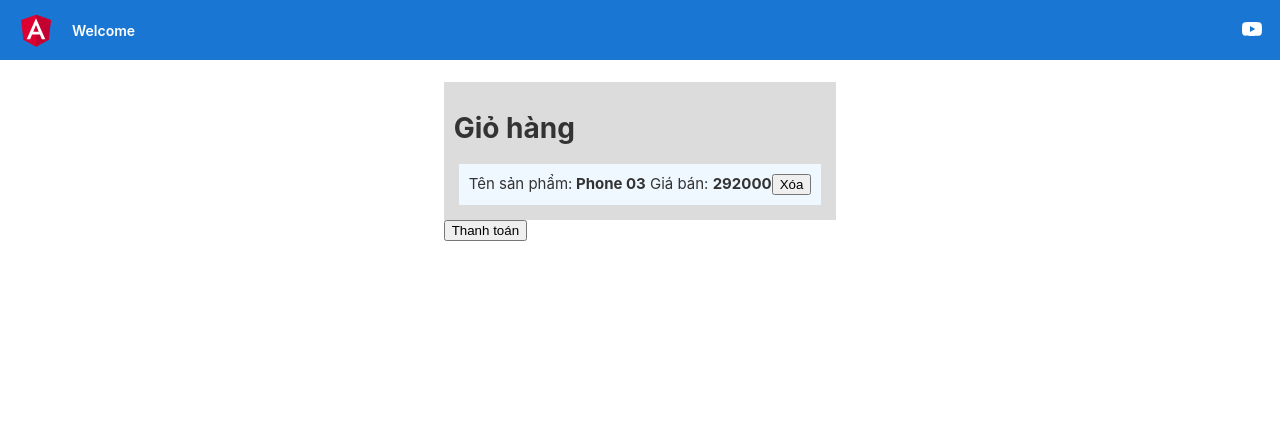
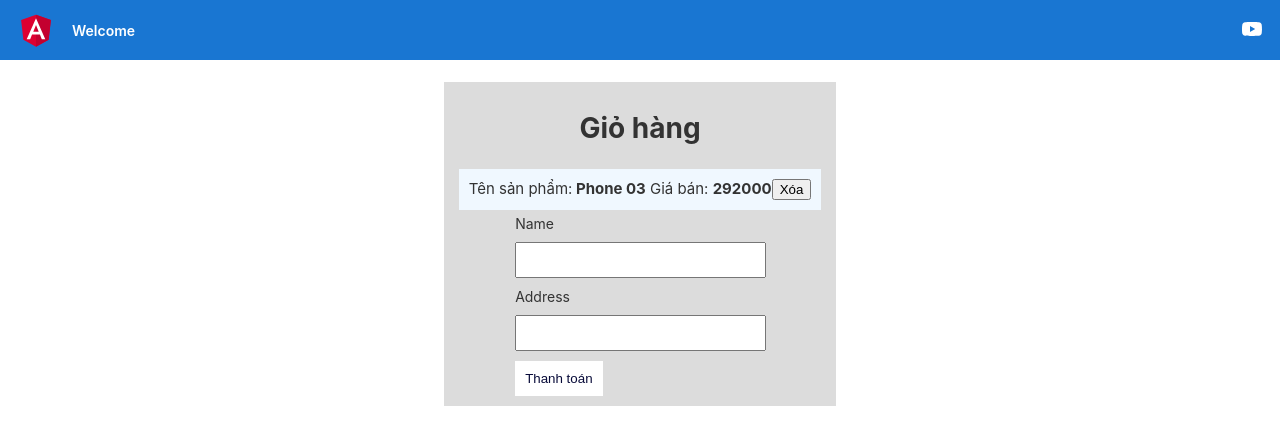
Before and after one commit to khaphan-github/angular-getstarted, an Angular app: page /shopping-cart in a window 1280 px wide. Shown: the top 444 px of the page. Built offline with nearby package versions, Linux system fonts and the light colour scheme.

Commit message:
Done create checkout form

```diff
--- a/src/app/shopping-cart/cart.component.css
+++ b/src/app/shopping-cart/cart.component.css
@@ -1,4 +1,8 @@
 .product-element {
+    display: flex;
+    flex-direction: column;
+    justify-content:center;
+    align-items: center;
     background-color: rgb(220, 220, 220);
     padding: 10px;
 }
@@ -9,3 +13,21 @@
     font-size: 15px;
     margin: 5px;
 }
+.input-box {
+    width: 95%;
+    height: 30px;
+    margin-top: 10px;
+    margin-bottom: 10px;
+    padding-left: 5px;
+    padding-right: 5px;
+}
+
+.share-btn {
+    padding: 10px;
+    border: none;
+    color: rgb(8, 11, 57);
+    background-color: rgb(255, 255, 255);
+}
+.share-btn:hover {
+    cursor: pointer;
+}
--- a/src/app/shopping-cart/cart.component.html
+++ b/src/app/shopping-cart/cart.component.html
@@ -9,10 +9,24 @@
                 <button type="button" class="" (click)="removeProductFromCart(product)">Xóa</button>
             </div>
         </div>
+        <form [formGroup]="checkoutForm" (ngSubmit)="onSubmit()">
+            <div>
+                <label for="name">
+                    Name
+                </label>
+                <input class="input-box" id="name" type="text" formControlName="name">
+            </div>
+
+            <div>
+                <label for="address">
+                    Address
+                </label>
+                <input class="input-box" id="address" type="text" formControlName="address">
+            </div>
+            <button class="share-btn" type="submit">Thanh toán</button>
+        </form>
     </div>
-    <div class="purchase">
-        <button type="button" routerLink="/shipping">Thanh toán</button>
-    </div>
+
 </div>
 <div *ngIf='ProductList && ProductList.length === 0'>
     <span>Không có sản phẩm trong giỏ hàng</span>
--- a/src/app/shopping-cart/cart.component.ts
+++ b/src/app/shopping-cart/cart.component.ts
@@ -1,4 +1,5 @@
 import { Component, OnInit } from '@angular/core';
+import { FormBuilder } from '@angular/forms';
 import { ActivatedRoute } from '@angular/router';
 import { Product } from '../products/product';
 import { CartService } from './cart.service';
@@ -12,9 +13,15 @@ import { CartService } from './cart.service';
 export class ShoppingCartComponent implements OnInit {
     ProductList: Array<Product> = this.cartService.getProductsFromCart();
 
+    checkoutForm = this.formBuilder.group({
+        name: '',
+        address: ''
+      });
+
     constructor(
         private route: ActivatedRoute,
-        private cartService: CartService
+        private cartService: CartService,
+        private formBuilder: FormBuilder
     ) { }
 
     ngOnInit(): void {
@@ -23,4 +30,10 @@ export class ShoppingCartComponent implements OnInit {
     removeProductFromCart = (product: Product): void => {
 
     }
+    onSubmit(): void {
+        // Process checkout data here
+        this.cartService.clearCart(this.ProductList);
+        console.warn('Your order has been submitted', this.checkoutForm.value);
+        this.checkoutForm.reset();
+      }
 }
--- a/src/app/shopping-cart/cart.service.ts
+++ b/src/app/shopping-cart/cart.service.ts
@@ -34,8 +34,8 @@ export class CartService {
     return this.productsIncart;
   }
 
-  public clearCart = () => {
-    while(this.productsIncart.length > 0) {
+  public clearCart = (productList: Array<Product>) => {
+    while(productList.length > 0) {
       this.productsIncart.pop();
       console.log('clear cart success');
     }
```
